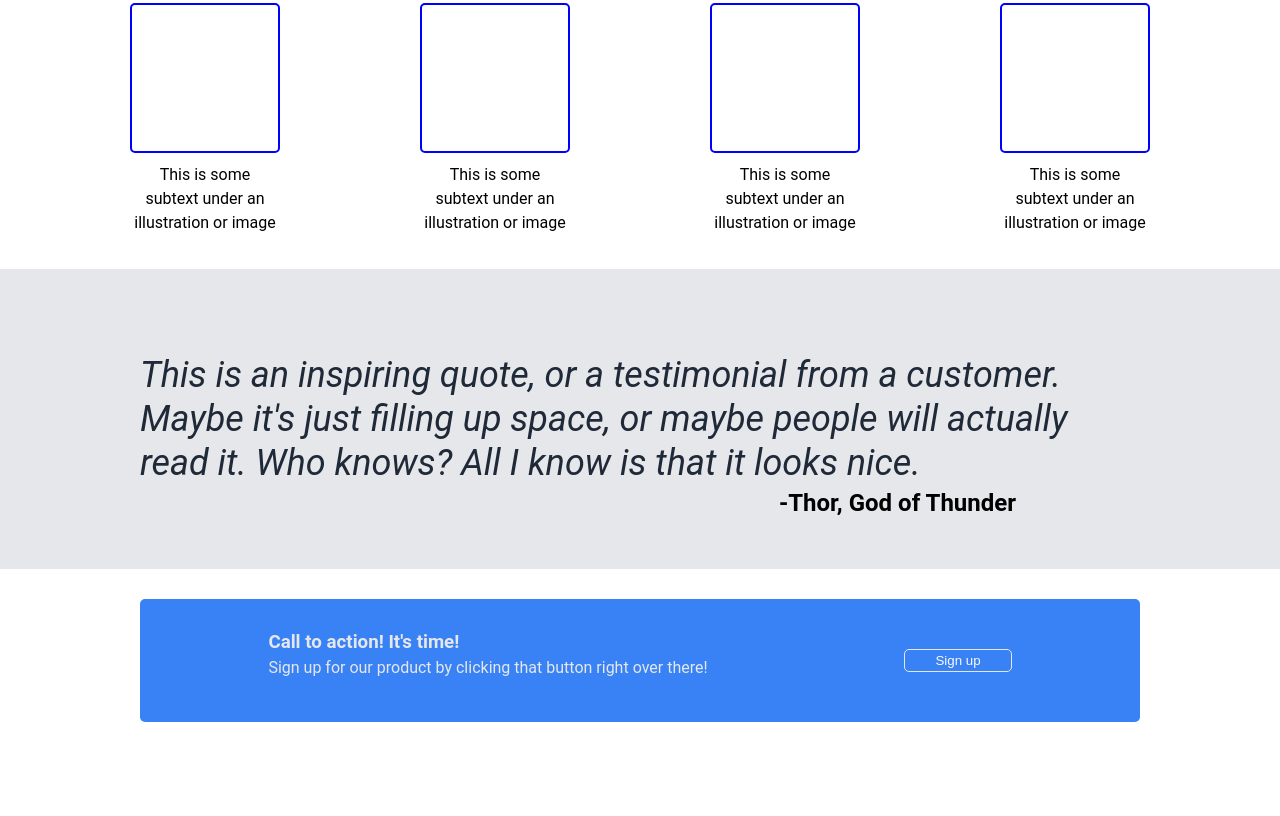
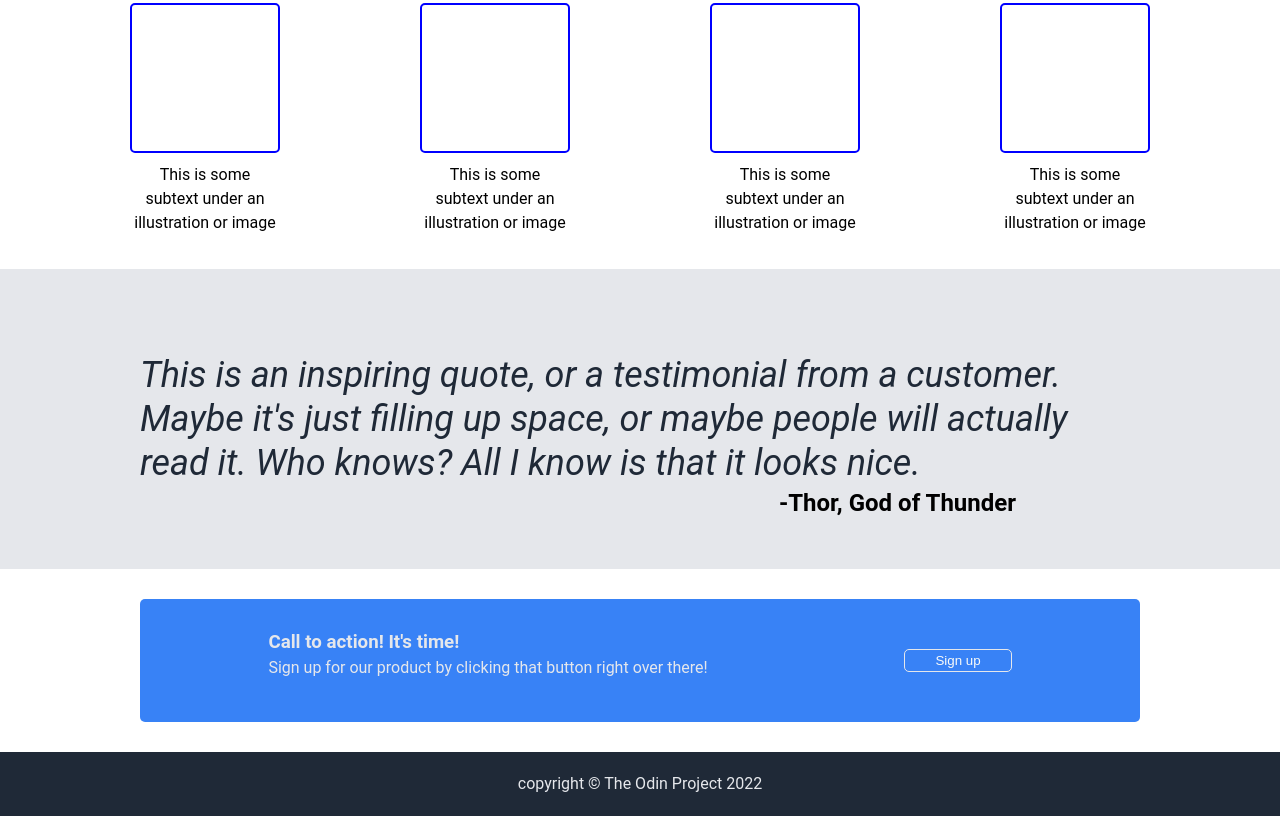
Before and after one commit to Trantuvan/odin-landing-page, a plain HTML site: page index.html in a window 1280 px wide. Shown: the part 467-1283 px from the top of the page. Before the commit the page ends 1189 px from the top, so only its background shows below. Drawn offline with Linux system fonts and the light colour scheme.

Commit message:
Add Footer

```diff
--- a/css/style.css
+++ b/css/style.css
@@ -159,3 +159,11 @@ header {
   margin: 20px 0;
   padding: 0 30px;
 }
+
+/* Footer */
+footer {
+  background-color: #1f2937;
+  text-align: center;
+  color: #e5e7eb;
+  padding: 20px 0;
+}
--- a/index.html
+++ b/index.html
@@ -90,6 +90,8 @@
         <button type="button" class="btn register-btn">Sign up</button>
       </div>
     </div>
-    <footer></footer>
+    <footer>
+      <p class="copyright">copyright &copy; The Odin Project 2022</p>
+    </footer>
   </body>
 </html>
```
